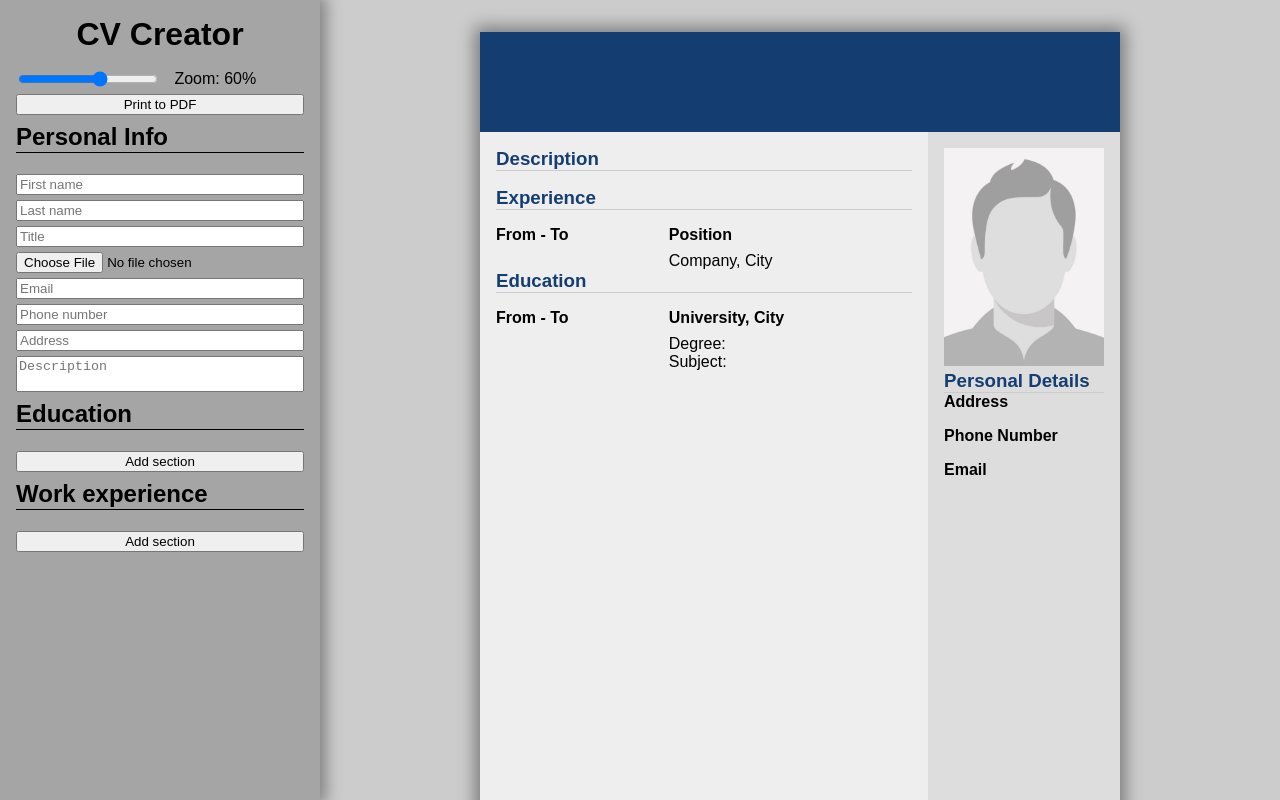
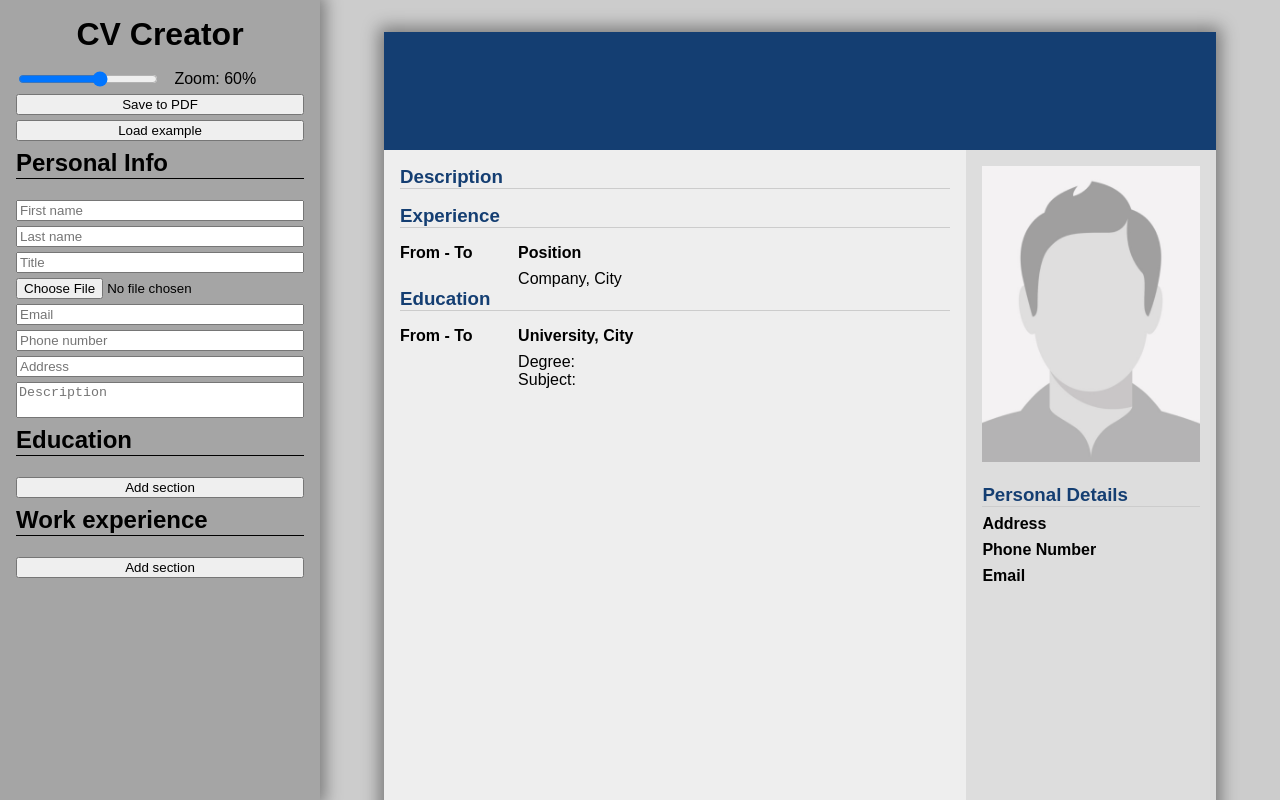
Before and after one commit to clikuki/cv-creator, a React (Create React App) app: page / in a window 1280 px wide. Built offline with nearby package versions, Linux system fonts and the light colour scheme.

Commit message:
theme changes - renamed style1.js to theme1.js and moved it to /themes - Added 'load example' button which adds dummy info - Added zoom input

```diff
--- a/src/components/App.js
+++ b/src/components/App.js
@@ -3,6 +3,7 @@ import CVDisplay from "./CVDisplay";
 import InfoEditor from "./InfoEditor";
 import DisplayControls from "./DisplayControls";
 import main from '../css/main.module.css';
+import { nanoid } from "nanoid";
 
 const Header = () => <h1 className={main.header}>
 	CV Creator
@@ -14,13 +15,52 @@ const App = () =>
 	const [workInfo, setWorkInfo] = useState([]);
 	const [personalInfo, setPersonalInfo] = useState({});
 	const [displayScale, setDisplayScale] = useState(16);
+	const [curTheme, setTheme] = useState(0);
+
+	const handleLoadExample = () =>
+	{
+		setPersonalInfo({
+			firstName: 'Billy',
+			lastName: 'Boggins',
+			title: 'Graphic Designer',
+			email: 'BillyBoggins@gmail.com',
+			address: 'Somewhereland',
+			phoneNum: '#456123789',
+			description: 'Lorem ipsum dolor sit amet consectetur adipisicing elit. Doloribus, sit facere. Enim, ducimus facilis? Culpa, totam nesciunt officiis eveniet distinctio voluptatem? Voluptates asperiores neque cum tenetur, deserunt hic quia cupiditate ipsa illum sapiente iusto necessitatibus, porro suscipit quibusdam autem repellendus dicta facere earum quaerat. Consequatur perspiciatis ducimus ea architecto officia!',
+		})
+
+		setEducationInfo([
+			{
+				school: 'University of Stuff',
+				city: 'Somewhereland',
+				degree: 'Bachelors',
+				subject: 'Science',
+				startDate: '2003',
+				endDate: '2006',
+				key: nanoid(),
+			}
+		])
+
+		setWorkInfo([
+			{
+				company: 'BEEG Inc.',
+				city: 'Big city',
+				position: 'Graphic Designer',
+				startDate: '2006',
+				endDate: 'Present',
+				key: nanoid(),
+			}
+		])
+	}
 
 	return <div className={main.container}>
 		<div className={main.sidebar}>
 			<Header />
 			<DisplayControls
 				scale={displayScale}
-				setScale={setDisplayScale} />
+				onLoadExample={handleLoadExample}
+				setScale={setDisplayScale}
+				setTheme={setTheme} />
 			<InfoEditor
 				personalInfo={personalInfo}
 				workInfo={workInfo}
@@ -30,6 +70,7 @@ const App = () =>
 				setWorkInfo={setWorkInfo} />
 		</div>
 		<CVDisplay
+			theme={curTheme}
 			scale={displayScale}
 			info={{
 				personal: personalInfo,
--- a/src/components/CVDisplay.js
+++ b/src/components/CVDisplay.js
@@ -1,30 +1,17 @@
-import { createRef } from 'react';
 import main from '../css/main.module.css';
-import Style1 from './style1';
+import Theme1 from './themes/theme1';
 
 const CVDisplay = props =>
 {
-	const StyleObj = styleList[0];
-	let ref = createRef();
-
-	// setTimeout(() =>
-	// {
-	// 	const elem = ref.current;
-	// 	if (elem)
-	// 	{
-	// 		console.log(elem, elem.print)
-	// 		elem.print();
-	// 	}
-	// }, 2000)
-
-	return <div className={main.cvWrapper} style={{ fontSize: props.scale }} ref={ref}>
+	const StyleObj = styleList[props.theme];
+	return <div className={main.cvWrapper} style={{ fontSize: props.scale }}>
 		<StyleObj
 			info={props.info} />
 	</div>
 }
 
 export const styleList = [
-	Style1,
+	Theme1,
 ]
 
 export default CVDisplay;
--- a/src/components/DisplayControls.js
+++ b/src/components/DisplayControls.js
@@ -1,22 +1,34 @@
 import main from '../css/main.module.css';
+
+const PrintBtn = () => <button onClick={window.print}>Save to PDF</button>
+const GenerateDummyCV = props => <button onClick={props.onLoadExample}>Load example</button>
+const ZoomInput = props =>
+{
+	const { fontSizeRange: range } = props;
+	const mappedVal = map(props.scale, ...range, 0, 100);
+	return <label>
+		<input
+			value={props.scale}
+			onChange={props.onChange}
+			type='range'
+			step='0.1'
+			min={range[0]}
+			max={range[1]} />
+		Zoom: {+mappedVal.toFixed(1)}%
+	</label>
+}
 
 const map = (num, x1, y1, x2, y2) => (num - x1) * (y2 - x2) / (y1 - x1) + x2;
 const DisplayControls = props =>
 {
 	const onChange = e => props.setScale(+e.target.value);
-	const mappedVal = map(props.scale, 4, 24, 0, 100);
 	return <div className={main.displayControls}>
-		<label>
-			<input
-				value={props.scale}
-				onChange={onChange}
-				type='range'
-				step='0.1'
-				min='4'
-				max='24' />
-			Zoom: {+mappedVal.toFixed(1)}%
-		</label>
-		<button onClick={window.print}>Print to PDF</button>
+		<ZoomInput
+			onChange={onChange}
+			scale={props.scale}
+			fontSizeRange={[4, 24]} />
+		<PrintBtn />
+		<GenerateDummyCV onLoadExample={props.onLoadExample} />
 	</div>
 }
 
--- a/src/components/style1.js
+++ b/src/components/themes/theme1.js
@@ -1,7 +1,7 @@
 import { useState } from 'react';
-import emptyAvatar from '../empty_avatar.png';
-import getPhotoUrl from '../getPhotoUrl';
-import style1 from '../css/style1.module.css';
+import emptyAvatar from '../../empty_avatar.png';
+import getPhotoUrl from '../../getPhotoUrl';
+import css from '../../css/theme1.module.css';
 
 const Style1 = props =>
 {
@@ -15,24 +15,24 @@ const Style1 = props =>
 			.catch(err => console.error(err));
 	}
 
-	return <div className={style1.page}>
-		<div className={style1.header}>
-			<h2 className={style1.name}>
+	return <div className={css.page}>
+		<div className={css.header}>
+			<h2 className={css.name}>
 				{info.personal.firstName || ''} {info.personal.lastName || ''}
 			</h2>
-			<p className={style1.title}>{info.personal.title}</p>
+			<p className={css.title}>{info.personal.title}</p>
 		</div>
-		<div className={style1.body}>
+		<div className={css.body}>
 			<h3>Description</h3>
 			<p>{info.personal.description}</p>
 			<h3>Experience</h3>
 			{[...info.work, { key: 'fakeItem' }].map(item =>
 			{
-				return <div key={item.key} className={style1.timeline}>
-					<p className={style1.date}>
+				return <div key={item.key} className={css.timeline}>
+					<p className={css.date}>
 						{item.startDate || 'From'} - {item.endDate || 'To'}
 					</p>
-					<div className={style1.details}>
+					<div className={css.details}>
 						<h4>{item.position || 'Position'}</h4>
 						<p>{item.company || 'Company'}, {item.city || 'City'}</p>
 					</div>
@@ -41,11 +41,11 @@ const Style1 = props =>
 			<h3>Education</h3>
 			{[...info.education, { key: 'fakeItem' }].map(item =>
 			{
-				return <div key={item.key} className={style1.timeline}>
-					<p className={style1.date}>
+				return <div key={item.key} className={css.timeline}>
+					<p className={css.date}>
 						{item.startDate || 'From'} - {item.endDate || 'To'}
 					</p>
-					<div className={style1.details}>
+					<div className={css.details}>
 						<h4>{item.school || 'University'}, {item.city || 'City'}</h4>
 						<p>Degree: {item.degree || ''}</p>
 						<p>Subject: {item.subject || ''}</p>
@@ -53,7 +53,7 @@ const Style1 = props =>
 				</div>
 			})}
 		</div>
-		<div className={style1.sidebar}>
+		<div className={css.sidebar}>
 			{imgSrc ? <img src={imgSrc} alt='Portrait of self' /> : ''}
 			<h3>Personal Details</h3>
 			<h4>Address</h4>
--- a/src/css/main.module.css
+++ b/src/css/main.module.css
@@ -12,7 +12,7 @@ body {
 
 .container {
 	display: grid;
-	grid-template-columns: 20rem auto;
+	grid-template-columns: 20rem minmax(0, 1fr);
 	height: 100%;
 	max-height: 100%;
 }
@@ -86,6 +86,7 @@ button {
 	aspect-ratio: 1 / 1.4142;
 	box-shadow: 0 0 1rem 0.3rem #0006;
 	transition: font-size 200ms ease-out;
+	width: 52em;
 }
 
 @media print {
--- a/src/css/style1.module.css
+++ b/src/css/theme1.module.css
@@ -1,10 +1,8 @@
 .page {
 	display: grid;
-	grid-template-columns: 70% auto;
-	grid-template-rows: 11% auto;
+	grid-template-columns: 70% minmax(0, 1fr);
+	grid-template-rows: 10% minmax(0, 1fr);
 	font-family: Arial, Helvetica, sans-serif;
-	min-width: 40em;
-	width: 40em;
 }
 
 .page :where(h2, h3, h4) {
@@ -17,19 +15,21 @@
 }
 
 .header {
+	display: flex;
+	flex-direction: column;
 	background-color: #143e72;
 	grid-column: 1 / -1;
 	color: white;
-	padding: 0 1em;
+	padding: 0.5em 1em 0 1em;
 }
 
 .header .name {
-	font-size: 3em;
+	font-size: 2.4em;
 }
 
 .header .title {
 	margin: 0;
-	font-size: 2em;
+	font-size: 1.5em;
 }
 
 .body {
@@ -38,14 +38,15 @@
 }
 
 .timeline {
-	display: flex;
+	display: grid;
+	grid-template-columns: 20% minmax(0, 1fr);
+	gap: 0.5rem;
 	margin-top: 1em;
 }
 
 .timeline .date {
-	margin: 0 3em 0 0;
+	margin: 0;
 	font-weight: bold;
-	width: 30%;
 }
 
 .timeline .details h4 {
@@ -61,8 +62,14 @@
 .sidebar {
 	background-color: #dddddd;
 	padding: 1em;
+	hyphens: auto;
 }
 
-.sidebar img {
+.sidebar > img {
 	width: 100%;
+	margin-bottom: 0.5em;
 }
+
+.sidebar > *:not(img) {
+	margin: 0.5em 0 0 0;
+}
```
